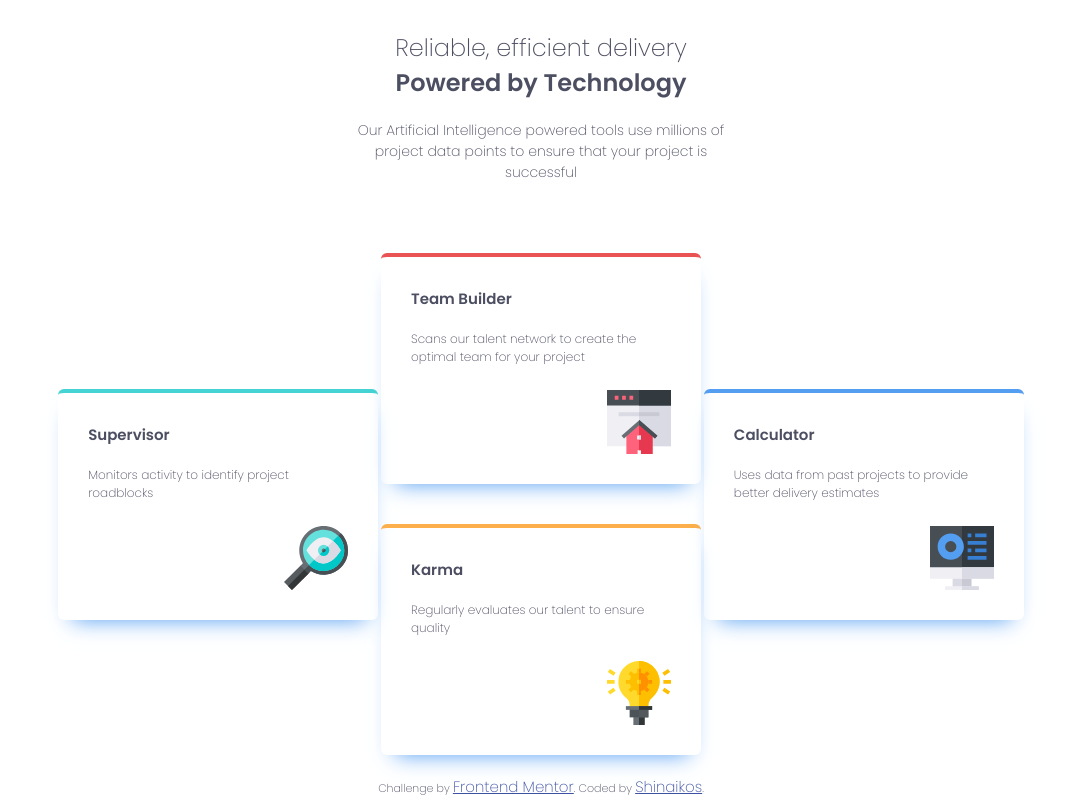
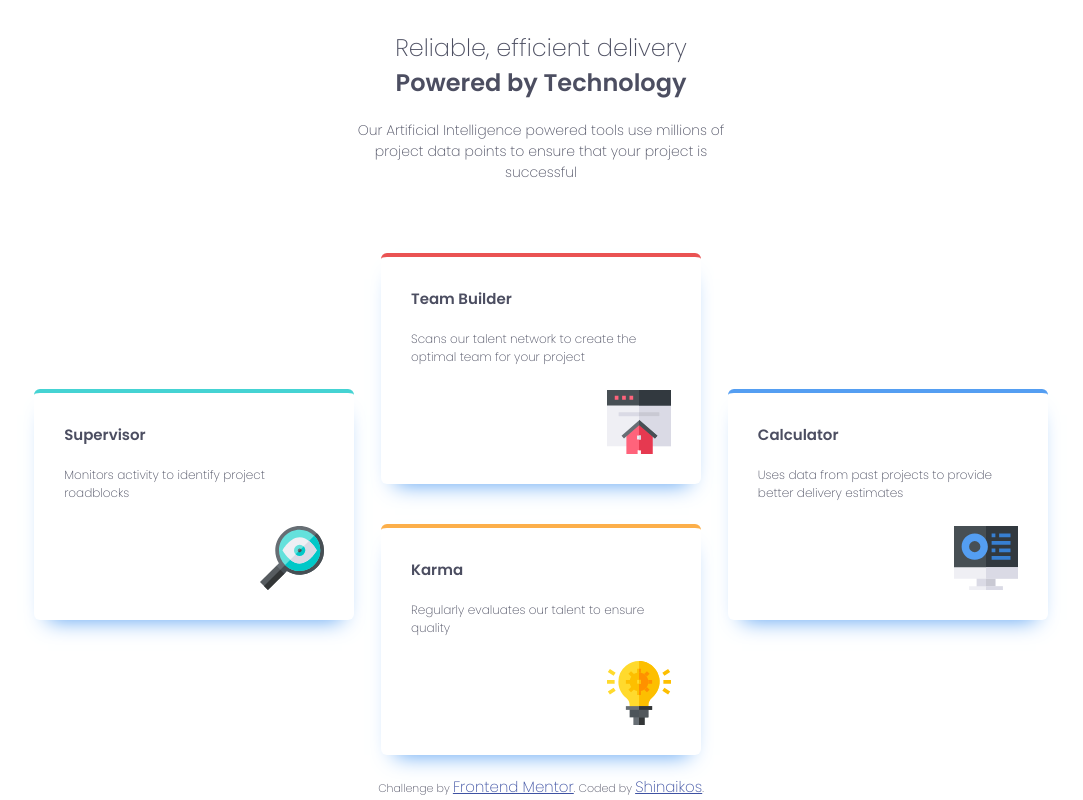
Before and after one commit to shinaikos/four-card-feature-section-master, a plain HTML site: page index.html in a window 1280 px wide. Shown: the whole page, without its empty margins (99-1182 px from the left). Drawn offline with Linux system fonts and the light colour scheme.

Commit message:
fix column gap

```diff
--- a/assets/css/style.css
+++ b/assets/css/style.css
@@ -32,6 +32,7 @@ body {
 
     justify-content: center;
     align-items: center;
+    column-gap: 24px;
 }
 
 .container {
```
